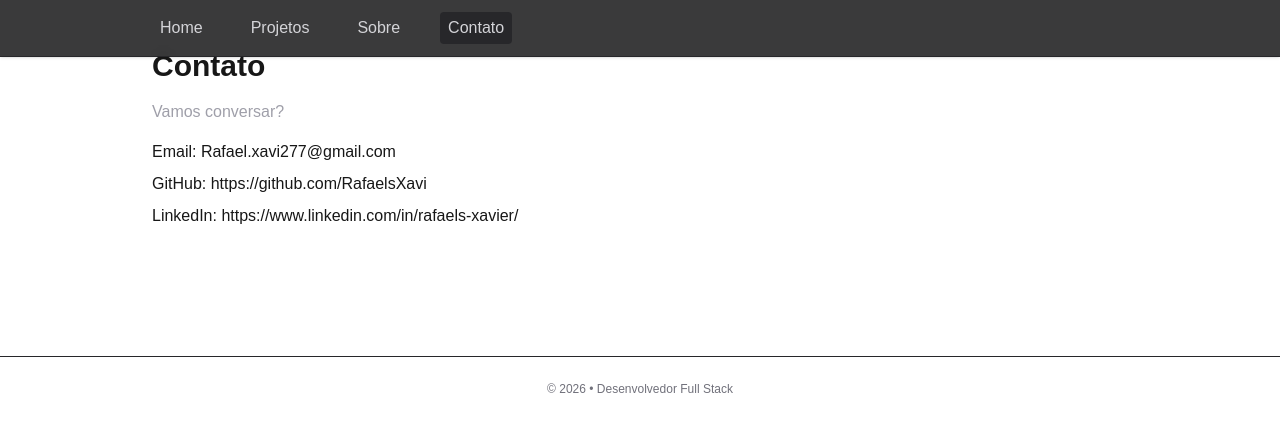
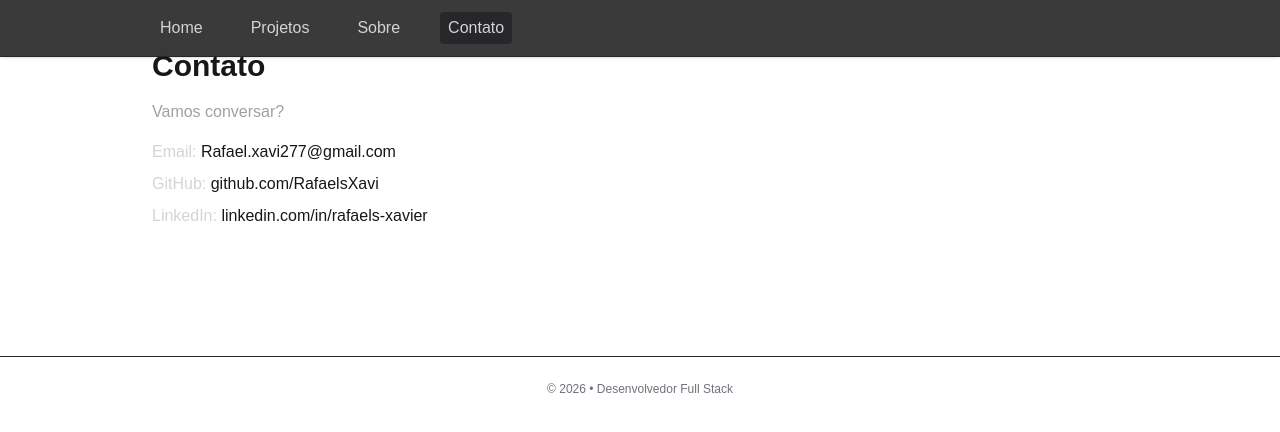
Before and after one commit to RafaelsXavi/portfolio, a Next.js app: page /contato in a window 1280 px wide. Shown: the top 432 px of the page. Built offline with nearby package versions, Linux system fonts and the light colour scheme.

Commit message:
adiciona animações e transições aos componentes de Contato, Projetos e Sobre

```diff
--- a/app/contato/page.tsx
+++ b/app/contato/page.tsx
@@ -1,17 +1,48 @@
+"use client";
+import { motion } from "framer-motion";
+
 export default function Contato() {
   return (
-    <section className="space-y-4">
+    <motion.section
+      initial={{ y: 24, opacity: 0 }}
+      animate={{ y: 0, opacity: 1 }}
+      transition={{ duration: 0.5, ease: "easeOut" }}
+      className="space-y-4"
+    >
       <h2 className="text-3xl font-bold">Contato</h2>
 
-      <p className="text-zinc-400">
+      <motion.p
+        initial={{ y: 16, opacity: 0 }}
+        animate={{ y: 0, opacity: 1 }}
+        transition={{ delay: 0.1, duration: 0.5, ease: "easeOut" }}
+        className="text-zinc-400"
+      >
         Vamos conversar?
-      </p>
+      </motion.p>
 
       <ul className="space-y-2">
-        <li>Email: Rafael.xavi277@gmail.com</li>
-        <li>GitHub: https://github.com/RafaelsXavi</li>
-        <li>LinkedIn: https://www.linkedin.com/in/rafaels-xavier/</li>
+        <motion.li
+          initial={{ y: 16, opacity: 0 }}
+          animate={{ y: 0, opacity: 1 }}
+          transition={{ delay: 0.2, duration: 0.5, ease: "easeOut" }}
+        >
+          <span className="font-medium text-zinc-300">Email:</span> <a href="mailto:Rafael.xavi277@gmail.com" className="hover:underline hover:text-white transition-colors">Rafael.xavi277@gmail.com</a>
+        </motion.li>
+        <motion.li
+          initial={{ y: 16, opacity: 0 }}
+          animate={{ y: 0, opacity: 1 }}
+          transition={{ delay: 0.3, duration: 0.5, ease: "easeOut" }}
+        >
+          <span className="font-medium text-zinc-300">GitHub:</span> <a href="https://github.com/RafaelsXavi" target="_blank" rel="noopener noreferrer" className="hover:underline hover:text-white transition-colors">github.com/RafaelsXavi</a>
+        </motion.li>
+        <motion.li
+          initial={{ y: 16, opacity: 0 }}
+          animate={{ y: 0, opacity: 1 }}
+          transition={{ delay: 0.4, duration: 0.5, ease: "easeOut" }}
+        >
+          <span className="font-medium text-zinc-300">LinkedIn:</span> <a href="https://www.linkedin.com/in/rafaels-xavier/" target="_blank" rel="noopener noreferrer" className="hover:underline hover:text-white transition-colors">linkedin.com/in/rafaels-xavier</a>
+        </motion.li>
       </ul>
-    </section>
+    </motion.section>
   );
 }
--- a/app/projetos/page.tsx
+++ b/app/projetos/page.tsx
@@ -1,8 +1,15 @@
+"use client";
+import { motion } from "framer-motion";
 import ProjectCard from "@/components/ProjectCard";
 
 export default function Projetos() {
   return (
-    <section className="space-y-6">
+    <motion.section
+      initial={{ y: 24, opacity: 0 }}
+      animate={{ y: 0, opacity: 1 }}
+      transition={{ duration: 0.5, ease: "easeOut" }}
+      className="space-y-6"
+    >
       <h2 className="text-3xl font-bold">Projetos</h2>
 
       <ProjectCard
@@ -16,6 +23,6 @@ export default function Projetos() {
         description="Aplicação para visualização e gerenciamento de dados com autenticação e controle de acesso."
         techs={["React", "JWT", "PostgreSQL"]}
       />
-    </section>
+    </motion.section>
   );
 }
--- a/app/sobre/page.tsx
+++ b/app/sobre/page.tsx
@@ -1,22 +1,45 @@
+"use client";
+import { motion } from "framer-motion";
+
 export default function Sobre() {
   return (
-    <section className="space-y-4 max-w-2xl">
+    <motion.section
+      initial={{ y: 24, opacity: 0 }}
+      animate={{ y: 0, opacity: 1 }}
+      transition={{ duration: 0.5, ease: "easeOut" }}
+      className="space-y-4 max-w-2xl"
+    >
       <h2 className="text-3xl font-bold">Sobre mim</h2>
 
-      <p className="text-zinc-400">
+      <motion.p
+        initial={{ y: 16, opacity: 0 }}
+        animate={{ y: 0, opacity: 1 }}
+        transition={{ delay: 0.1, duration: 0.5, ease: "easeOut" }}
+        className="text-zinc-400"
+      >
         Sou Desenvolvedor Full Stack com experiência prática no desenvolvimento
         de aplicações web utilizando tecnologias modernas.
-      </p>
+      </motion.p>
 
-      <p className="text-zinc-400">
+      <motion.p
+        initial={{ y: 16, opacity: 0 }}
+        animate={{ y: 0, opacity: 1 }}
+        transition={{ delay: 0.2, duration: 0.5, ease: "easeOut" }}
+        className="text-zinc-400"
+      >
         Tenho foco em código limpo, automação de processos e soluções escaláveis,
         aplicando meus conhecimentos em projetos reais.
-      </p>
+      </motion.p>
 
-      <p className="text-zinc-400">
+      <motion.p
+        initial={{ y: 16, opacity: 0 }}
+        animate={{ y: 0, opacity: 1 }}
+        transition={{ delay: 0.3, duration: 0.5, ease: "easeOut" }}
+        className="text-zinc-400"
+      >
         Estou em constante evolução, sempre buscando melhorar arquitetura,
         performance e boas práticas de desenvolvimento.
-      </p>
-    </section>
+      </motion.p>
+    </motion.section>
   );
 }
```
